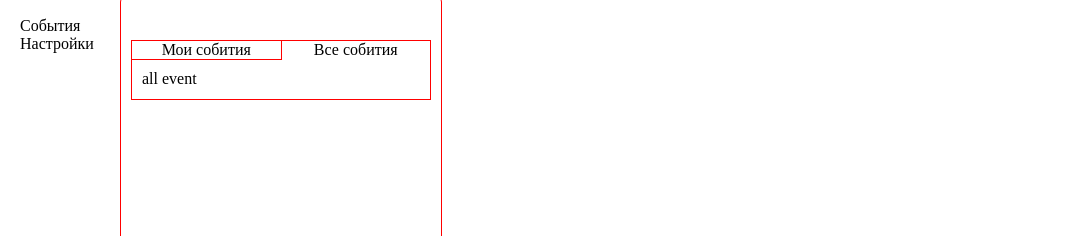
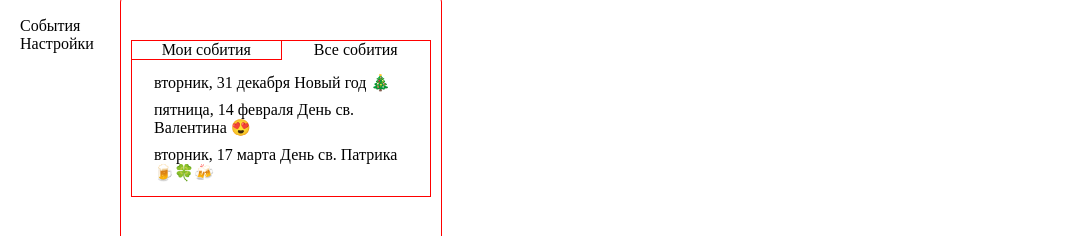
Before and after one commit to Pimenovvalerii/holiDayCloud, a React (Create React App) app: page /addevent in a window 1280 px wide. Both pictures are taken after a click on the element "Все собития". Shown: the part 353-589 px from the top of the page, without its empty margins (0-1082 px from the left). Built offline with nearby package versions, Linux system fonts and the light colour scheme.

Commit message:
fix some bugs

```diff
--- a/src/componets/App/App.jsx
+++ b/src/componets/App/App.jsx
@@ -10,7 +10,7 @@ export default class App extends React.Component {
     render(){
 
 
-        console.log('App component is rendered with',this.props.user )
+        // console.log('App component is rendered with',this.props.user )
         return (
             <div>
                 <Header
--- a/src/componets/Header/Entrance/Entrance.jsx
+++ b/src/componets/Header/Entrance/Entrance.jsx
@@ -6,13 +6,13 @@ import './Entrance.css';
 
 
 export default class Entrance extends React.Component {
+    constructor(props){
+        super(props);
 
-
-    componentWillMount(){
-        this.setState({
+        this.state = {
             login:!this.props.isOnline,
             registration:!this.props.isOnline,
-        })
+        }
     }
     reset(){
         this.setState({
--- a/src/componets/Header/HeaderMain/Header.jsx
+++ b/src/componets/Header/HeaderMain/Header.jsx
@@ -11,7 +11,7 @@ export default class Header extends React.Component {
     render(){
         const condition = this.props.user ? true : false
 
-        console.log( 'header renret with '+JSON.stringify(this.props), condition )
+        // console.log( 'header renret with '+JSON.stringify(this.props), condition )
         return(
             <div className="header">
 
--- a/src/componets/Main/Content/Content.jsx
+++ b/src/componets/Main/Content/Content.jsx
@@ -7,7 +7,7 @@ import holidays from './holidays';
 export default class Content extends React.Component {
 
     render(){
-            const today = new Date;
+            const today = new Date();
             let dates = {}
 
             if(this.props.user){
--- a/src/componets/Main/Nav/EventItem.jsx
+++ b/src/componets/Main/Nav/EventItem.jsx
@@ -1,7 +1,6 @@
 import React from 'react';
 import {
     BrowserRouter as Router,
-    Switch,
     Route,
     Link
   } from "react-router-dom";
@@ -14,6 +13,7 @@ function EventItem(props){
         if(props.user){
             return <Todos
             user={props.user}
+            login={props.login}
             />
         } else {
             const array= []
--- a/src/componets/Main/Nav/Todos/Todos.jsx
+++ b/src/componets/Main/Nav/Todos/Todos.jsx
@@ -8,6 +8,8 @@ import { Link } from "react-router-dom";
 
 import './Todos.css';
 
+import holidays from '../../Content/holidays';
+
 
 export default class Todos extends Component {
 
@@ -16,12 +18,6 @@ export default class Todos extends Component {
   constructor(props){
     super(props);
     this.state = {
-      // items: [
-      //   { id: 1, label: 'День Рождения Бабушки', },
-      //   // { id: 2, label: 'НГ',  },
-      //   // { id: 3, label: 'Имя Фамилия', data: 2000.02.05 }
-
-      // ],
       items : this.props.user? this.props.user.array: [],
       search: '',
       event : false,
@@ -38,9 +34,14 @@ export default class Todos extends Component {
   onItemAdded = (label, name, surname, data, textarea) => {
     const item = this.createItem(label, name, surname, data, textarea);
       item.id = Math.floor(Math.random()*1000000);
-    const local = this.props.user;
+    const local = JSON.parse(localStorage.getItem(this.props.user.phone));
     local.array.push(item)
     localStorage.setItem(this.props.user.phone, JSON.stringify(local))
+
+
+    //action
+    this.props.login(local)
+
 
     // this.setState((state) => {
     //   return { items: [...state.items, item] };
@@ -68,8 +69,11 @@ export default class Todos extends Component {
     })
     localStorage.setItem(this.props.user.phone, JSON.stringify(local))
 
-    console.log(id)
-    console.log(local.array)
+    // console.log(id)
+    // console.log(local.array)
+    //action
+    this.props.login(local)
+
     this.setState((state) => {
       const idx = state.items.findIndex((item) => item.id === id);
       const items = [
@@ -117,7 +121,13 @@ export default class Todos extends Component {
   render() {
     const { items, search , event } = this.state;
     const visibleItems = this.searchItems(items, search);
-    // console.log(this.props.props)
+    const elements = holidays.map((item) => {
+       return (
+        <li key={item.data} className="list-group-item">
+            {`${new Date(item.data).toLocaleDateString('ru-RU', { weekday: 'long',  month: 'long', day: 'numeric' })} ${item.label} ${item.textarea}`}
+        </li>
+      );
+    });
 
     return (
       <div className="todo-app ">
@@ -173,9 +183,9 @@ export default class Todos extends Component {
 
         <div className="all-event"
             hidden={!this.state.switchEvent}>
-          <div>
-            all event
-          </div>
+          <ul className="todo-list list-group">
+          {elements}
+          </ul>
         </div>
 
 
--- a/src/store.js
+++ b/src/store.js
@@ -1,11 +1,12 @@
 /* eslint-disable default-case */
-import { createStore, applyMiddleware } from 'redux';
+import { createStore } from 'redux';
 // import reducer from './reducers';
 // import { loggerMiddleware, checkboxMiddleware } from './middlewares';
 
 function appReducer(state, action){
     switch(action.type) {
         case 'LOGIN' :
+        console.log('Action LOGIN', action.value)
         return {
             ...state,
             user: action.value
```
